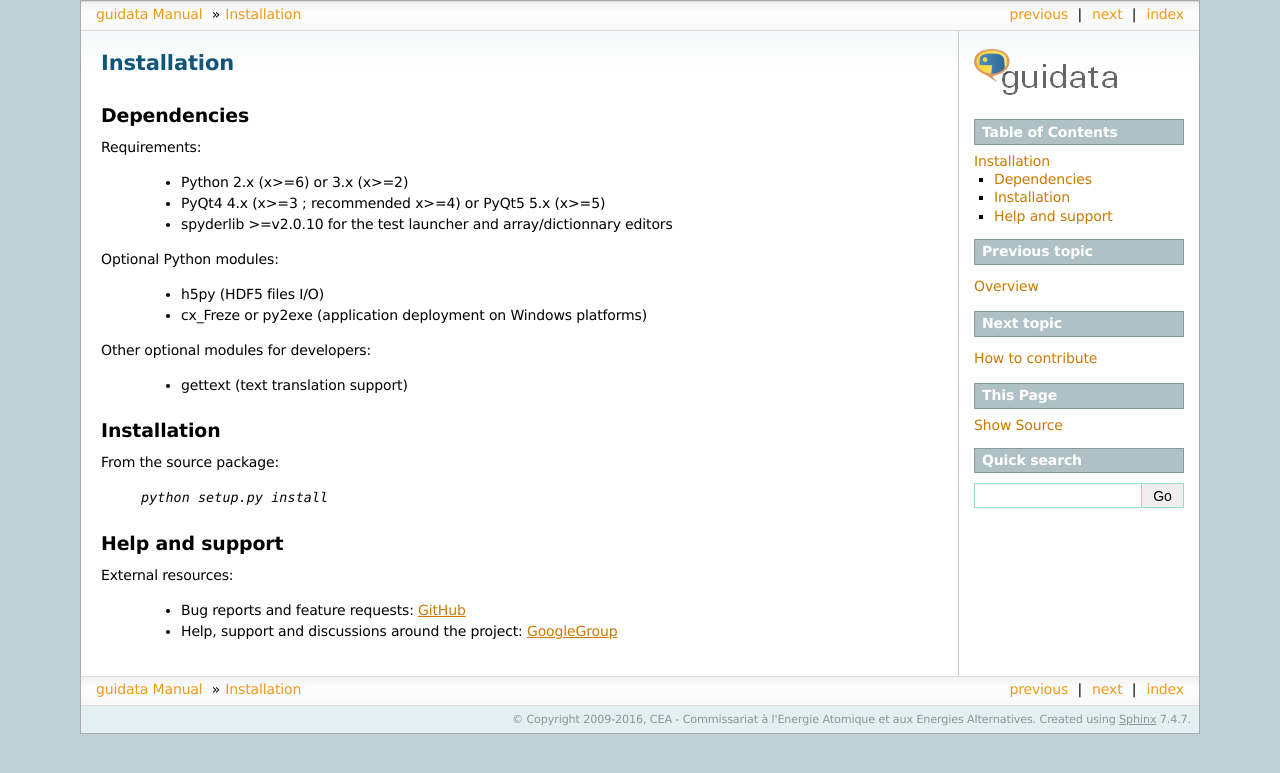
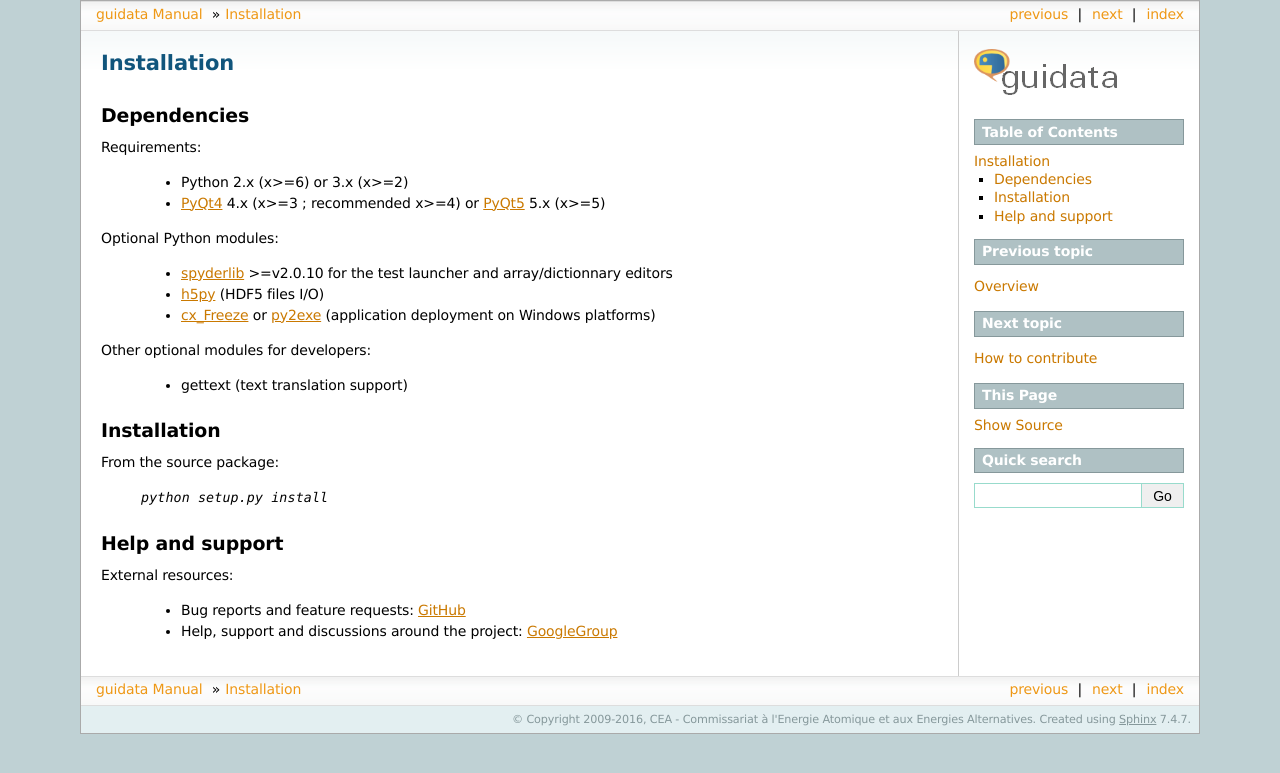
Before and after one commit to PlotPyStack/guidata, a Sphinx documentation site: the page built from doc/installation.rst, in a window 1280 px wide. Shown: the top 773 px of the page. Built offline with Sphinx 7.4.7, drawn with Linux system fonts in a browser that asks for light colours.

Commit message:
Update installation.rst

```diff
--- a/doc/installation.rst
+++ b/doc/installation.rst
@@ -7,13 +7,20 @@ Dependencies
 Requirements:
 
     * Python 2.x (x>=6) or 3.x (x>=2)
-    * PyQt4 4.x (x>=3 ; recommended x>=4) or PyQt5 5.x (x>=5)
-    * spyderlib >=v2.0.10 for the test launcher and array/dictionnary editors
+    * `PyQt4`_ 4.x (x>=3 ; recommended x>=4) or `PyQt5`_ 5.x (x>=5)
 
 Optional Python modules:
 
-    * h5py (HDF5 files I/O)
-    * cx_Freze or py2exe (application deployment on Windows platforms)
+    * `spyderlib`_ >=v2.0.10 for the test launcher and array/dictionnary editors
+    * `h5py`_ (HDF5 files I/O)
+    * `cx_Freeze`_ or `py2exe`_ (application deployment on Windows platforms)
+
+.. _PyQt4: https://pypi.python.org/pypi/PyQt4
+.. _PyQt5: https://pypi.python.org/pypi/PyQt5
+.. _spyderlib: https://pypi.python.org/pypi/Spyder
+.. _h5py: https://pypi.python.org/pypi/h5py
+.. _cx_Freeze: https://pypi.python.org/pypi/cx_Freeze
+.. _py2exe: https://pypi.python.org/pypi/py2exe
 
 Other optional modules for developers:
 
```
